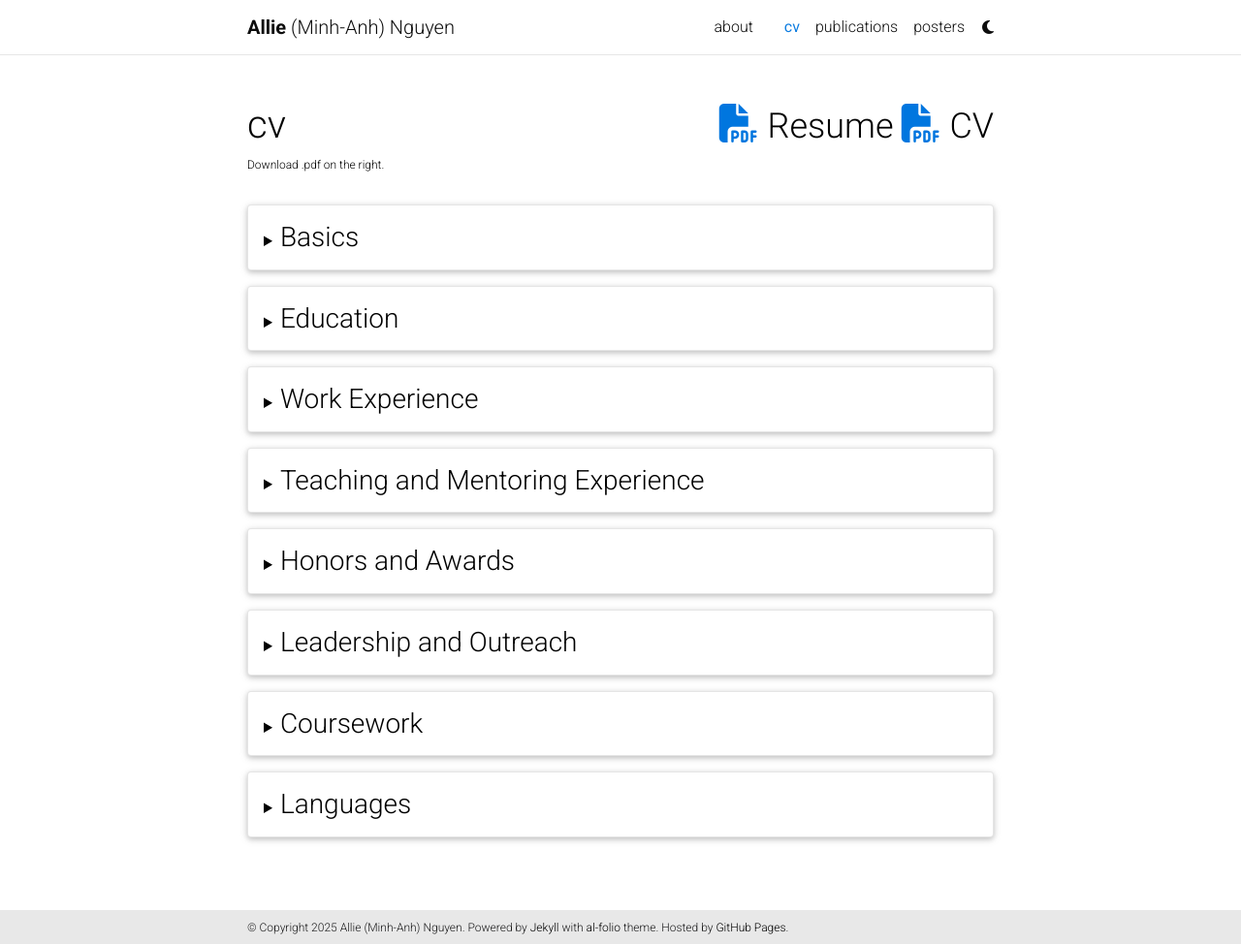
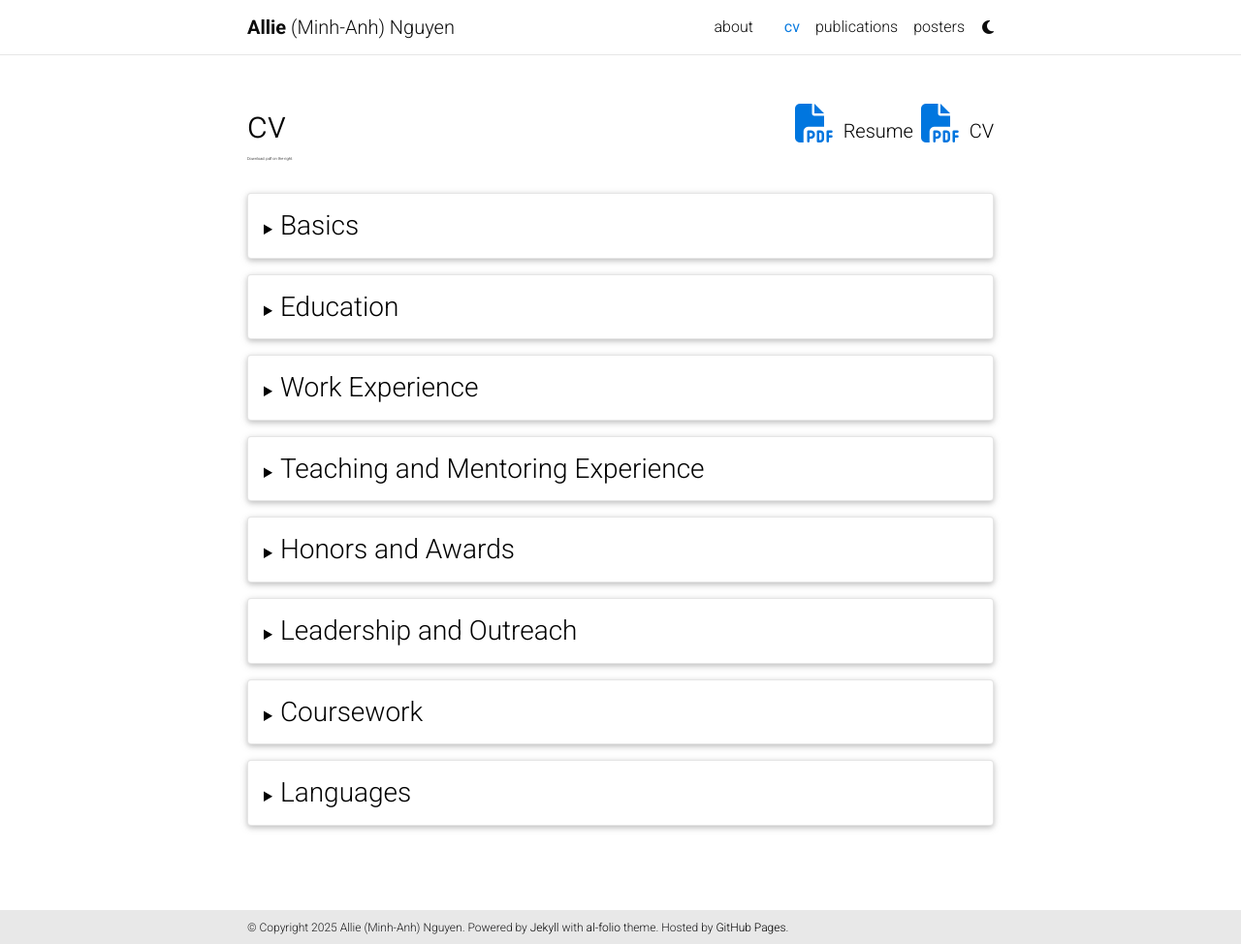
Before and after one commit to alliemnguyen/alliemnguyen.github.io, a Jekyll site: the page built from _pages/cv.md, in a window 1280 px wide and 974 px high. Shown: the whole window at 97% size. Built offline with Jekyll 4.4.1, drawn with Linux system fonts in a browser that asks for light colours; comment, search, counter and statistics services are not loaded; a style sheet for code colours, icons or effects is not loaded.

Commit message:
Change font size for CV/Resume links and description
Adjusted font size for CV and Resume labels and description.

```diff
--- a/_layouts/cv.html
+++ b/_layouts/cv.html
@@ -14,16 +14,16 @@
     <h1 class="post-title">{{ page.title }}
       {% if page.cv_pdf %}
         <a href="{{ page.cv_pdf | prepend: 'assets/pdf/' | relative_url}}" target="_blank" rel="noopener noreferrer" class="float-right ml-2" title="Download CV PDF">
-          <i class="fas fa-file-pdf"></i> <span style="font-size:0.9em;">CV</span>
+          <i class="fas fa-file-pdf"></i> <span style="font-size:0.5em;">CV</span>
         </a>
       {% endif %}
       {% if page.resume_pdf %}
         <a href="{{ page.resume_pdf | prepend: 'assets/pdf/' | relative_url}}" target="_blank" rel="noopener noreferrer" class="float-right ml-2" title="Download Resume PDF">
-          <i class="fas fa-file-pdf"></i> <span style="font-size:0.9em;">Resume</span>
+          <i class="fas fa-file-pdf"></i> <span style="font-size:0.5em;">Resume</span>
         </a>
       {% endif %}
     </h1>
-    {% if page.description %}<p class="post-description">{{ page.description }}</p>{% endif %}
+    {% if page.description %}<p class="post-description" style="font-size:0.25em;">{{ page.description }}</p>{% endif %}
   </header>
 
   <article>
```
